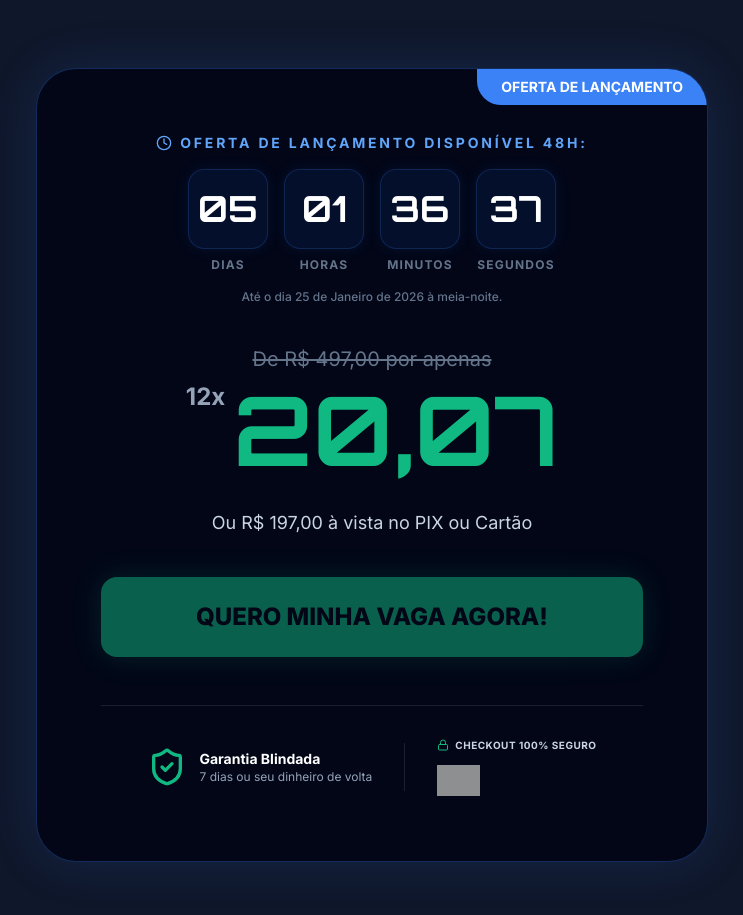
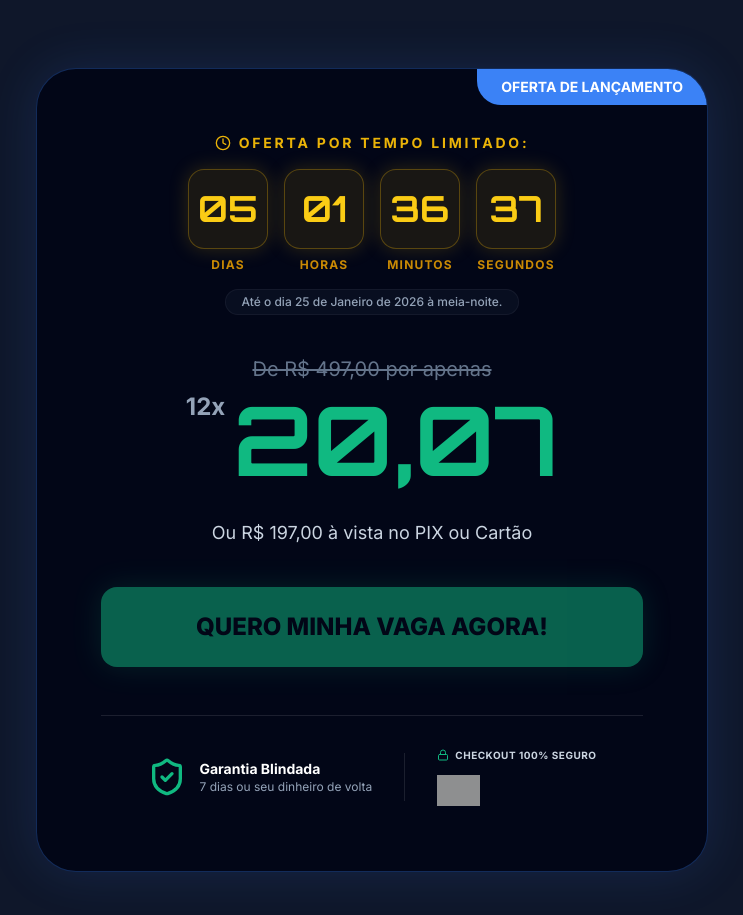
Before and after one commit to fabiopego/Fonte-Chaveada-Descomplicada---Landing-Page, a React (Vite) app: page / in a window 1280 px wide. Shown: the part 4660-5575 px from the top of the page, without its empty margins (268-1011 px from the left). Built offline with nearby package versions, Linux system fonts and the light colour scheme; grey boxes are pictures that could not be loaded.

Commit message:
feat: Update countdown timer styling and text
Changes the color scheme of the countdown timer to yellow and updates the text to emphasize limited-time offer. This aims to improve the visual appeal and urgency of the launch offer.

```diff
--- a/App.tsx
+++ b/App.tsx
@@ -365,8 +365,8 @@ const Pricing = () => {
 
           {/* Cronômetro Regressivo */}
           <div className="mb-10 text-center">
-            <p className="text-blue-400 font-bold text-sm uppercase tracking-[0.2em] mb-4 flex items-center justify-center gap-2">
-              <Clock className="w-4 h-4" /> Oferta de Lançamento Disponível 48h:
+            <p className="text-yellow-500 font-bold text-sm uppercase tracking-[0.2em] mb-4 flex items-center justify-center gap-2">
+              <Clock className="w-4 h-4" /> OFERTA POR TEMPO LIMITADO:
             </p>
             <div className="flex justify-center gap-2 md:gap-4">
               {[
@@ -376,18 +376,18 @@ const Pricing = () => {
                 { label: 'SEGUNDOS', value: seconds },
               ].map((item, idx) => (
                 <div key={idx} className="flex flex-col items-center">
-                  <div className="bg-blue-600/10 border border-blue-500/20 w-14 h-14 md:w-20 md:h-20 flex items-center justify-center rounded-xl md:rounded-2xl shadow-[0_0_15px_rgba(59,130,246,0.1)]">
-                    <span className="text-2xl md:text-4xl font-orbitron font-bold text-white">
+                  <div className="bg-yellow-500/10 border border-yellow-500/30 w-14 h-14 md:w-20 md:h-20 flex items-center justify-center rounded-xl md:rounded-2xl shadow-[0_0_20px_rgba(234,179,8,0.2)]">
+                    <span className="text-2xl md:text-4xl font-orbitron font-bold text-yellow-400">
                       {item.value < 0 ? '00' : formatNum(item.value)}
                     </span>
                   </div>
-                  <span className="text-[10px] md:text-xs text-slate-500 font-bold mt-2 tracking-widest uppercase">
+                  <span className="text-[10px] md:text-xs text-yellow-600 font-bold mt-2 tracking-widest uppercase">
                     {item.label}
                   </span>
                 </div>
               ))}
             </div>
-            <p className="mt-4 text-slate-500 text-xs font-medium">
+            <p className="mt-4 text-slate-400 text-xs font-medium bg-slate-900/50 inline-block px-4 py-1 rounded-full border border-white/5">
               Até o dia 25 de Janeiro de 2026 à meia-noite.
             </p>
           </div>
```
